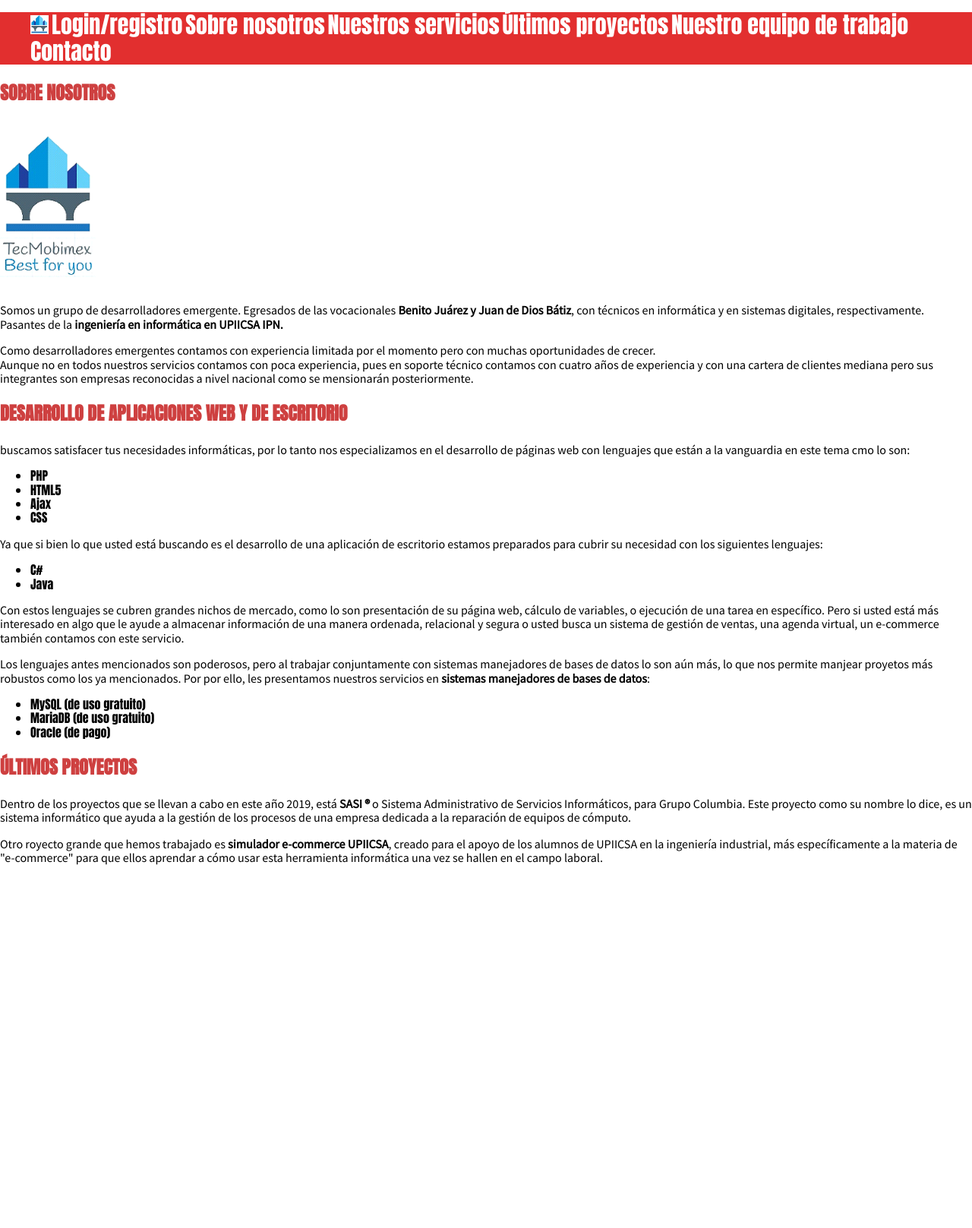
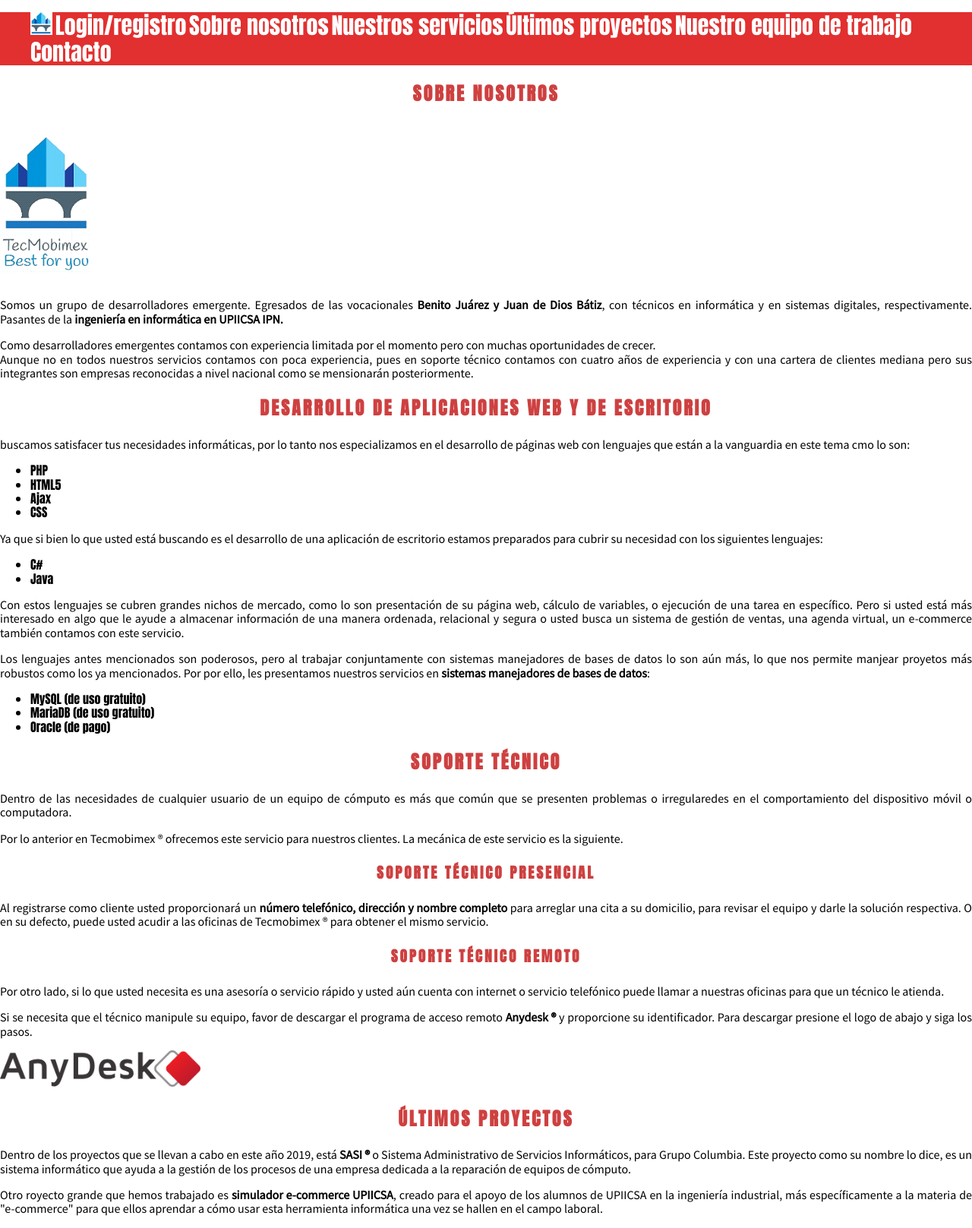
Before and after one commit to TecAbel/tecmobimex, a PHP site: page / in a window 1280 px wide. Shown: the whole page at 76% size. Before the commit the page ends 1139 px from the top, so only its background shows below. Run offline with PHP 8.4, Linux system fonts and the light colour scheme.

Commit message:
Nuevos servivios y css

```diff
--- a/css/estilos.css
+++ b/css/estilos.css
@@ -1,25 +1,32 @@
 img.logoSuperior{
-    height: 25px;
+    height: 1em;
 }
 img.logoPrincipal{
-    height: 200px;
+    height: 12em;
+}
+img.logoAny{
+    height: 3em;
 }
 h2{
-    color: rgb(206, 64, 64);
-    text-align: center;
     font-size: 250%;
 }
 
 h3{
-    color: rgb(206, 64, 64);
     font-size: 150%;
 }
-h1, h2, h3{
+h4{
+    font-size: 120%;
+}
+h1, h2, h3, h4{
+    color: rgb(206, 64, 64);
     text-transform: uppercase;
     font-family: 'Anton', sans-serif;
+    text-align: center;
+    letter-spacing: 3px;
 }
 
 p{
+    text-align: justify;
     font-family: 'Source Sans Pro', sans-serif;
 }
 
--- a/index.html
+++ b/index.html
@@ -87,6 +87,34 @@
                     <li>Oracle (de pago)</li>
                 </ul>
             </article>
+            <h3>Soporte técnico</h3>
+            <article>
+                <p>
+                    Dentro de las necesidades de cualquier usuario de un equipo de cómputo es más que común que
+                    se presenten problemas o irregularedes en el comportamiento del dispositivo móvil o computadora.
+                </p>
+                <p>
+                    Por lo anterior en Tecmobimex &reg; ofrecemos este servicio para nuestros clientes. La mecánica
+                    de este servicio es la siguiente.
+                </p>
+                <h4>Soporte técnico presencial</h4>
+                <p>
+                    Al registrarse como cliente usted proporcionará un <Strong>número telefónico, dirección y nombre completo</Strong>
+                    para arreglar una cita a su domicilio, para revisar el equipo y darle la solución respectiva.
+                    O en su defecto, puede usted acudir a las oficinas de Tecmobimex &reg; para obtener el mismo servicio.
+                </p>
+                <h4>Soporte técnico remoto</h4>
+                <p>
+                    Por otro lado, si lo que usted necesita es una asesoría o servicio rápido y usted aún cuenta con internet o
+                    servicio telefónico puede llamar a nuestras oficinas para que un técnico le atienda.
+                </p>
+                <p>
+                    Si se necesita que el técnico manipule su equipo, favor de descargar el programa de
+                    acceso remoto <strong>Anydesk &reg;</strong> y proporcione su identificador.
+                    Para descargar presione el logo de abajo y siga los pasos.
+                </p>
+                <a href="https://anydesk.es/plataformas/" target="_blank" rel="noopener noreferrer"><img src="img/anydesk.png" alt="Anydesk" class="logoAny"></a>
+            </article>
         </section>
         <section id="proyectos">
             <h3>Últimos proyectos</h3>
```
